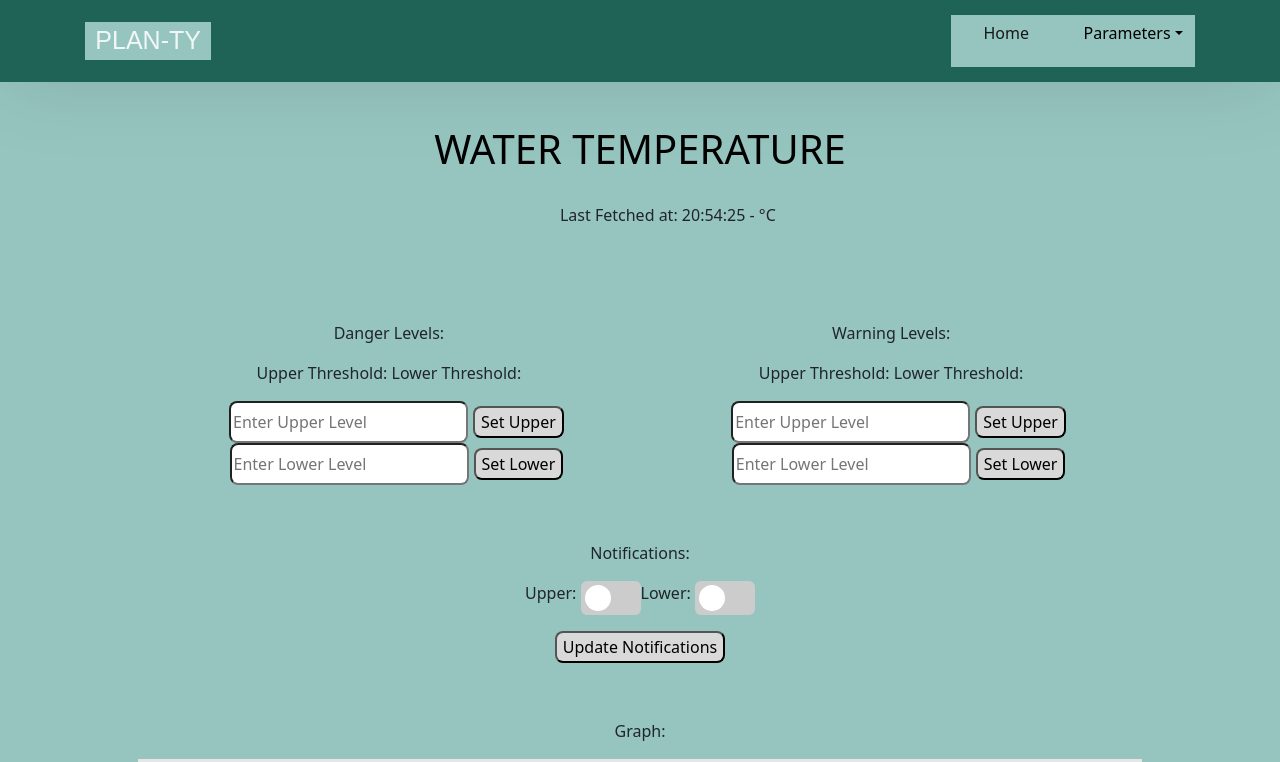
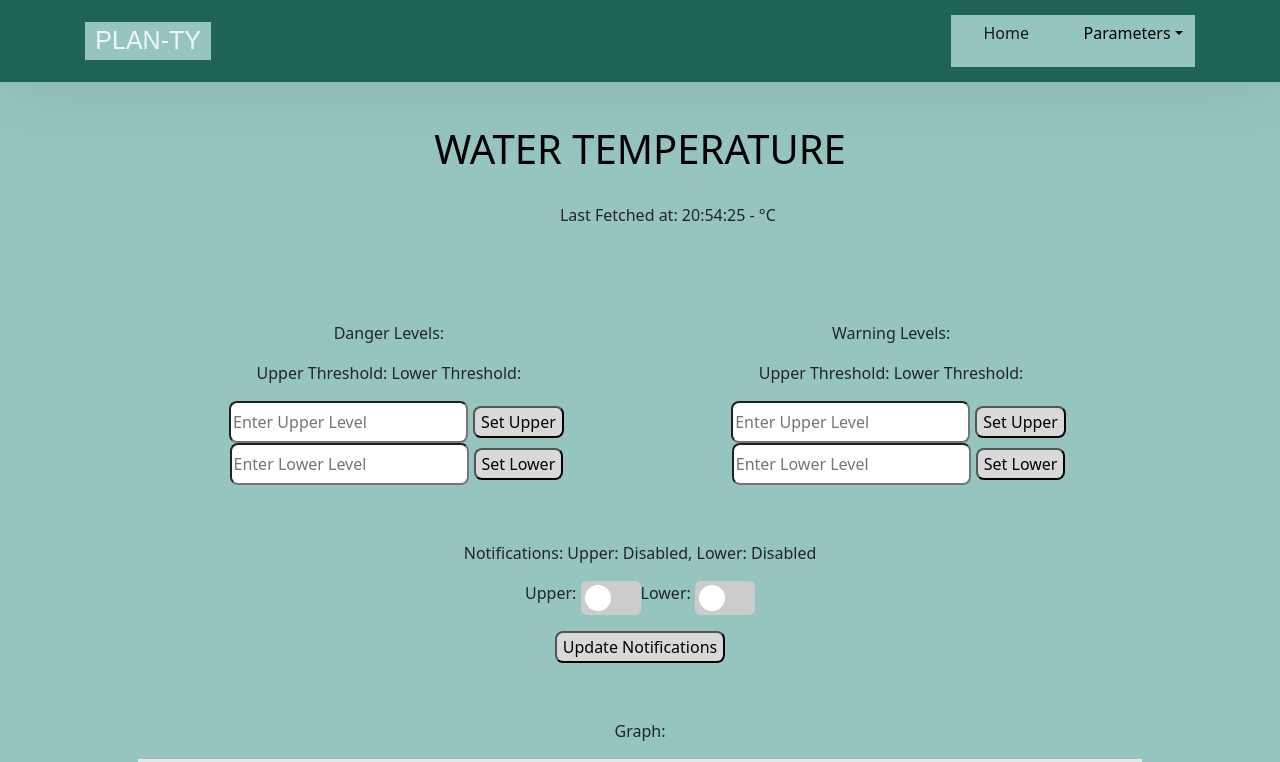
Before and after one commit to Plan-ty/plan-ty, a React (Create React App) app in the folder plan-ty/: page /waterTemp in a window 1280 px wide. Shown: the top 762 px of the page. Built offline with nearby package versions, Linux system fonts and the light colour scheme; no server answers.

Commit message:
Displaying status of notification, buttons won't update

```diff
--- a/plan-ty/src/components/parameters/waterTemp/WaterTemp.jsx
+++ b/plan-ty/src/components/parameters/waterTemp/WaterTemp.jsx
@@ -147,7 +147,7 @@ function WaterTemp() {
       />
     </div>
     <div className="notifications">
-      <p>Notifications: </p>
+      <p>Notifications: Upper: {upperNotificationToggle ? "Enabled" : "Disabled"}, Lower: {lowerNotificationToggle ? "Enabled" : "Disabled"}</p>
       <p>
         Upper: <Switch isToggled={upperNotificationToggle} onToggle={handleToggleUpperNotification} />
         Lower: <Switch isToggled={lowerNotificationToggle} onToggle={handleToggleLowerNotification} />
```
